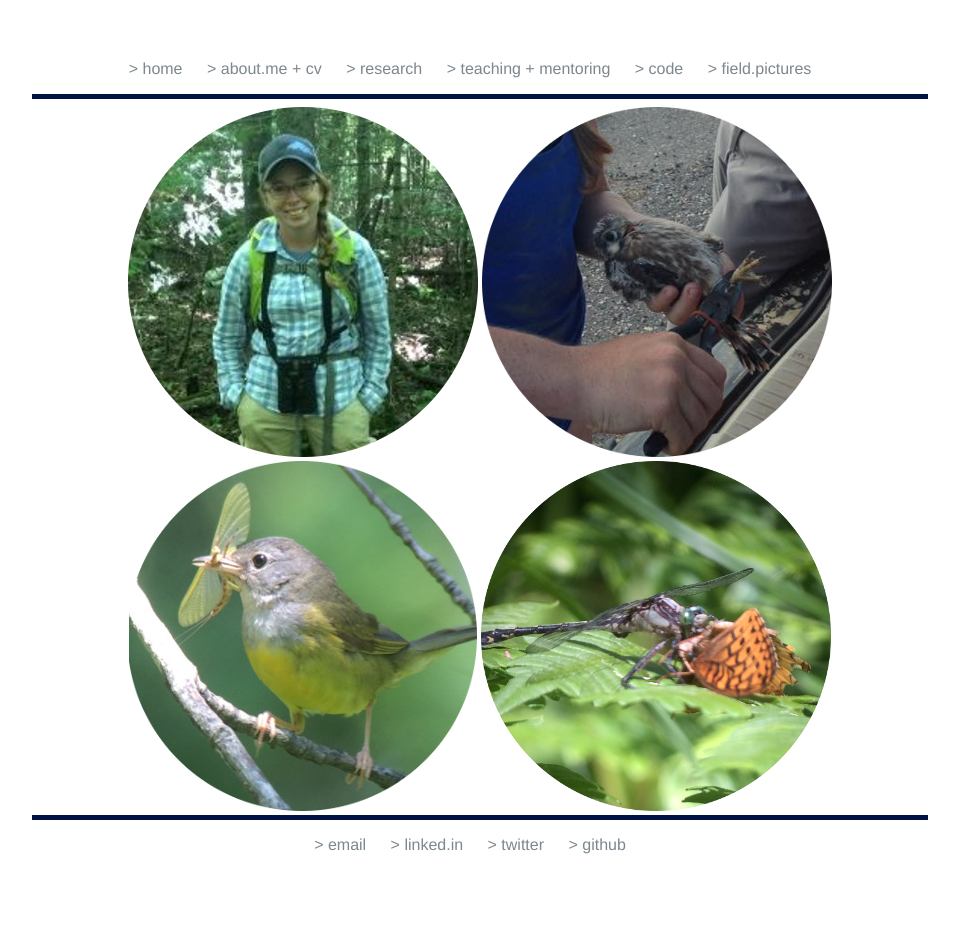
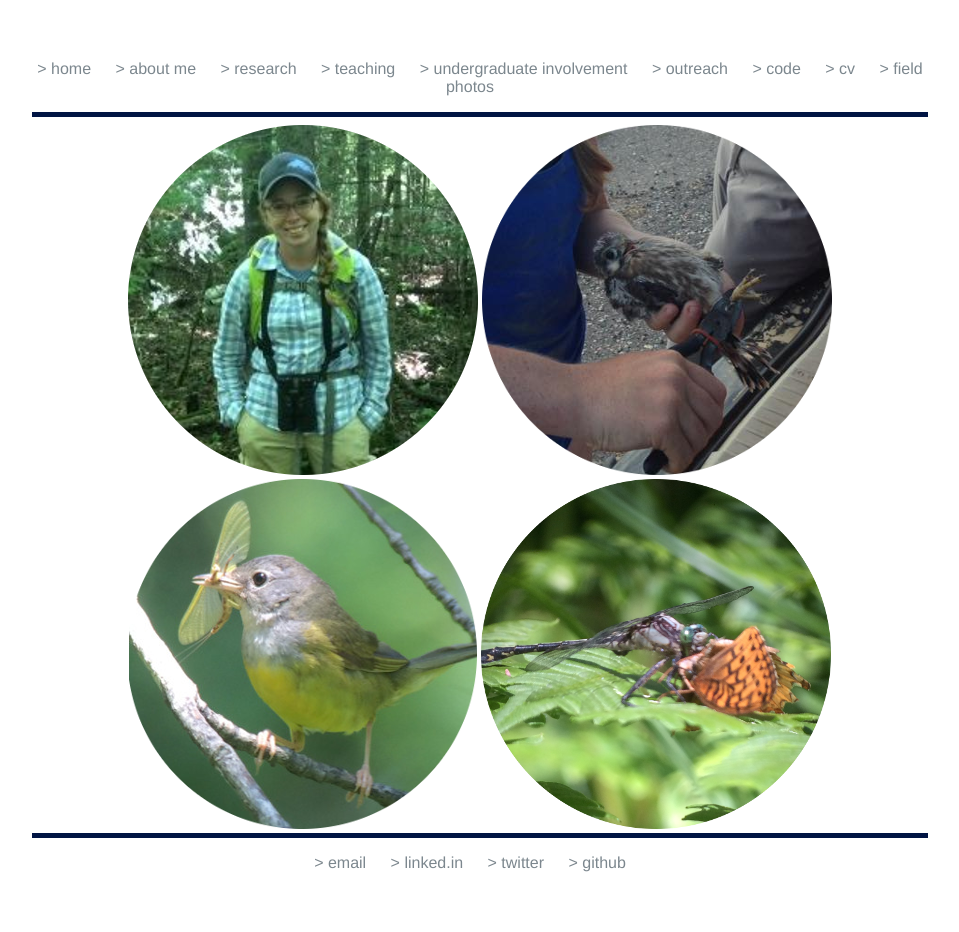
Before and after one commit to elizagrames/elizagrames.github.io, a Jekyll site: the page built from index.html, in a window 1280 px wide. Shown: the whole page, without its empty margins (160-1119 px from the left). Built offline with Jekyll 4.4.1, drawn with Linux system fonts in a browser that asks for light colours.

Commit message:
Update default.html

```diff
--- a/_layouts/default.html
+++ b/_layouts/default.html
@@ -21,11 +21,14 @@
 			<nav>
 	    		<ul>
 	        		<li><a href="/">> home</a></li>
-				<li><a href="/about">> about.me + cv </a></li>
+				<li><a href="/about">> about me </a></li>
 		        	<li><a href="/research">> research</a></li>
-	        		<li><a href="/cv">> teaching + mentoring</a></li>
-				<li><a href="/gallery">> code</a></li>
-		        	<li><a href="/gallery">> field.pictures</a></li>
+	        		<li><a href="/teaching">> teaching</a></li>
+				<li><a href="/mentoring">> undergraduate involvement</a></li>
+				<li><a href="/outreach">> outreach</a></li>
+				<li><a href="/code">> code</a></li>
+				<li><a href="/cv">> cv</a></li>
+		        	<li><a href="/gallery">> field photos</a></li>
 
 	    		</ul>
 	    		<hr style="height:5px;border:none;color:#001443;background-color:#001443;" />
```
